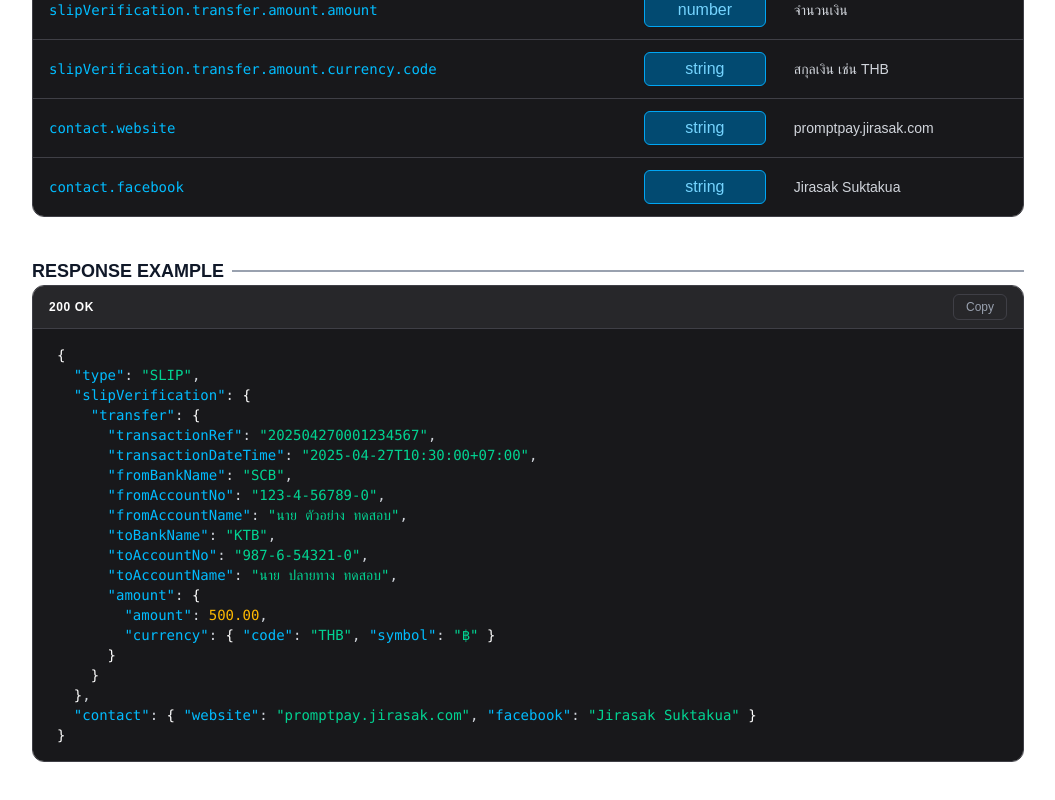
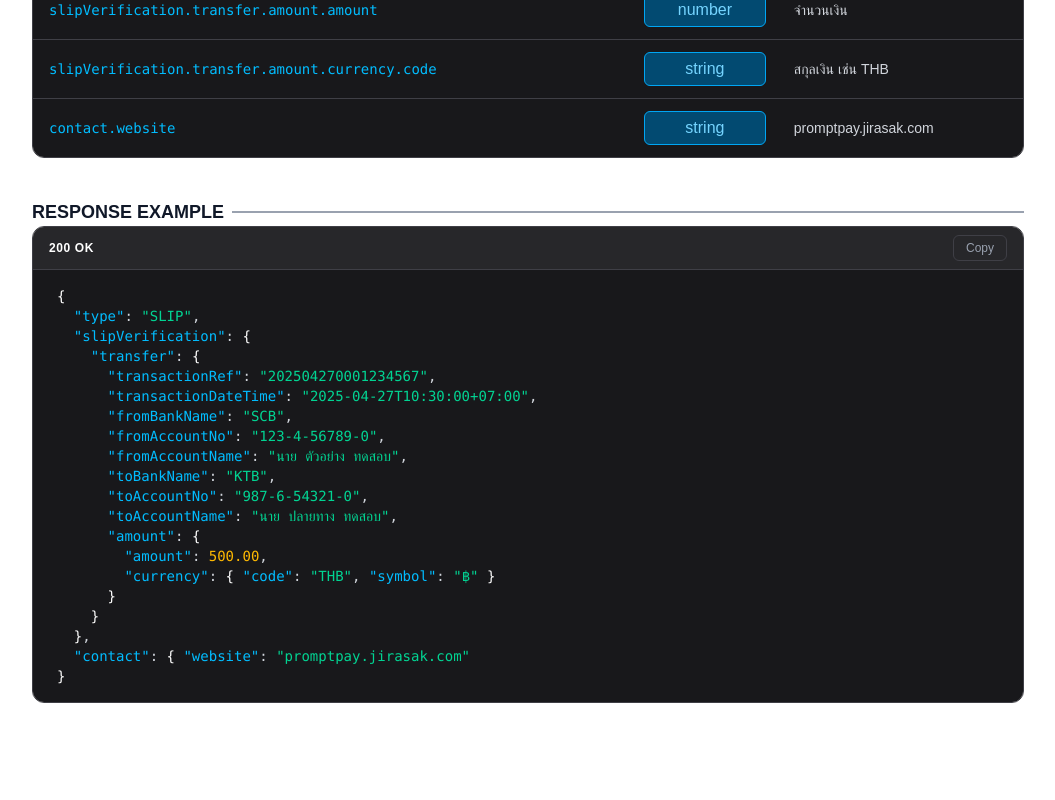
Before and after one commit to COTKZA/web-promptpay, a React (Vite) app: page / in a window 1280 px wide. Shown: the part 1522-2322 px from the top of the page, without its empty margins (112-1167 px from the left). After the commit the page ends 2265 px from the top, so only its background shows below. Built offline with nearby package versions, Linux system fonts and the light colour scheme; a web font is replaced by a local one.

Commit message:
update contact

```diff
--- a/src/pages/Home.tsx
+++ b/src/pages/Home.tsx
@@ -29,7 +29,7 @@
             }
             }
         },
-        "contact": { "website": "promptpay.jirasak.com", "facebook": "Jirasak Suktakua" }
+        "contact": { "website": "promptpay.jirasak.com" }
         }`;
 
   const handleRquestExampleCopy = () => {
@@ -372,20 +372,6 @@
                     promptpay.jirasak.com
                   </td>
                 </tr>
-
-                <tr className="border-t border-[#3F3F46]">
-                  <td className="px-4 py-3 text-sky-400 font-mono text-sm">
-                    contact.facebook
-                  </td>
-                  <td className="px-3 py-3">
-                    <div className="bg-sky-900 border border-sky-500 text-center text-sky-300 font-medium px-1 py-1 rounded-md">
-                      string
-                    </div>
-                  </td>
-                  <td className="px-4 py-3 text-gray-300 text-sm text-nowrap">
-                    Jirasak Suktakua
-                  </td>
-                </tr>
               </tbody>
             </table>
           </div>
@@ -527,11 +513,6 @@
                 <span className="text-emerald-400">
                   "promptpay.jirasak.com"
                 </span>
-                <span className="text-gray-300">, </span>
-                <span className="text-sky-400">"facebook"</span>
-                <span className="text-gray-300">: </span>
-                <span className="text-emerald-400">"Jirasak Suktakua"</span>
-                <span className="text-white">{" }"}</span>
                 {"\n"}
                 <span className="text-white">{"}"}</span>
               </code>
```
